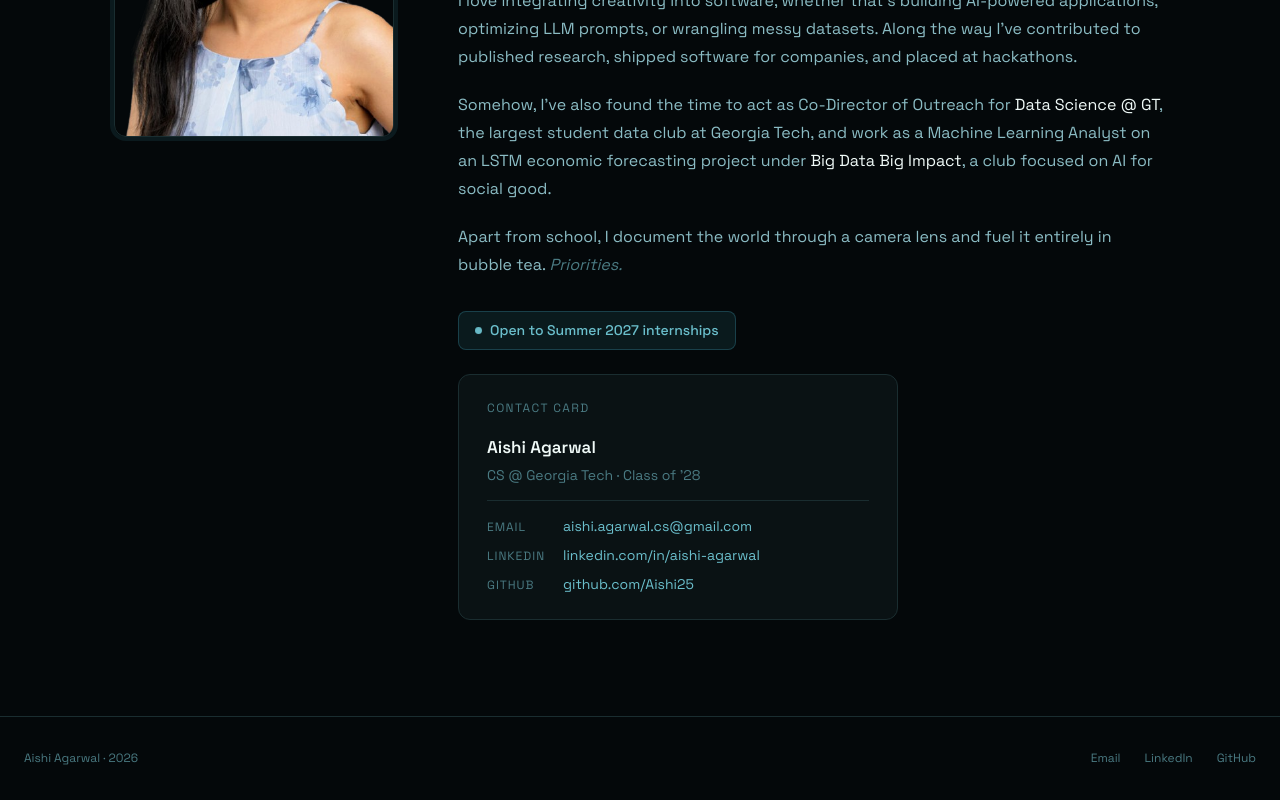
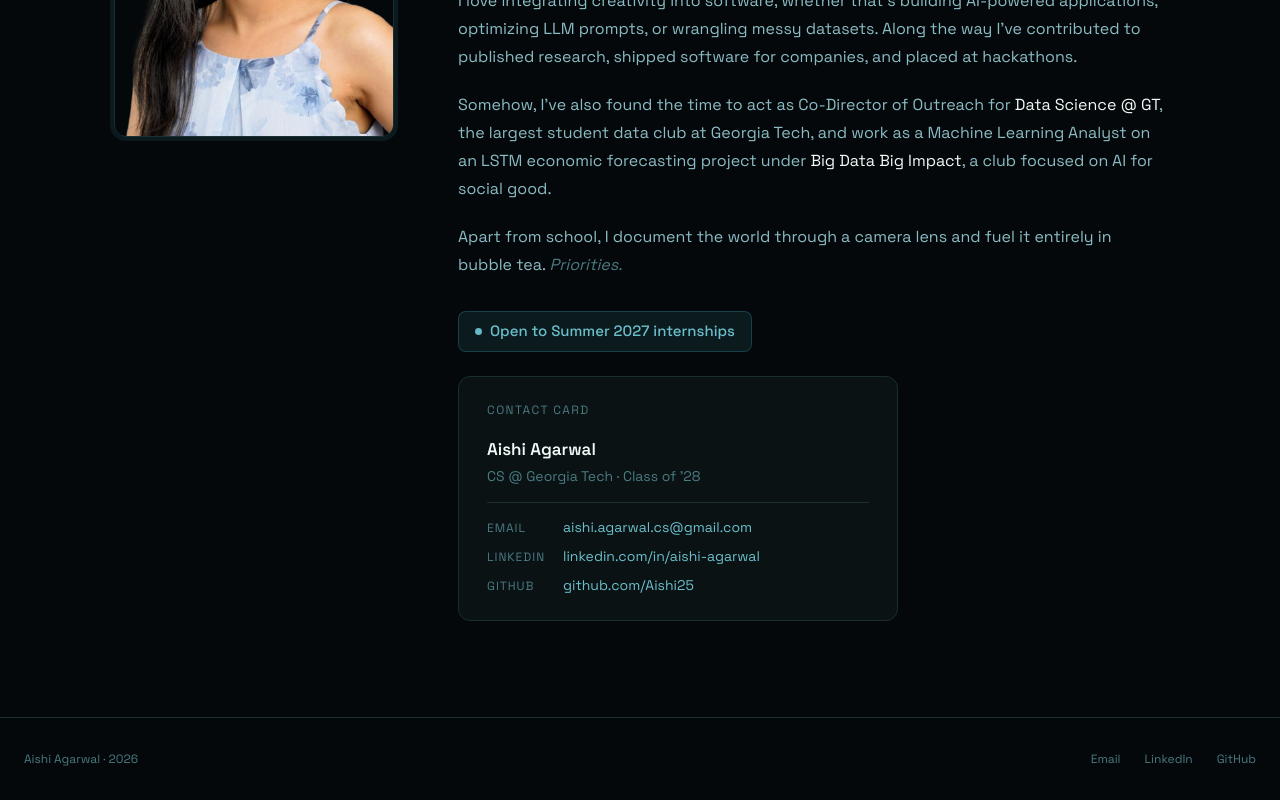
Before and after one commit to Aishi25/PersonalPortfolio, a Next.js app: page / in a window 1280 px wide. Shown: the part 1161-1961 px from the top of the page. Built offline with nearby package versions, Linux system fonts and the light colour scheme.

Commit message:
Increase status badge font to 15px

```diff
--- a/components/About.tsx
+++ b/components/About.tsx
@@ -177,7 +177,7 @@ export function About() {
                 display: "inline-flex",
                 alignItems: "center",
                 gap: "8px",
-                fontSize: "14px",
+                fontSize: "15px",
                 fontWeight: 500,
                 color: "var(--primary-light)",
                 background: "var(--primary-dim)",
```
